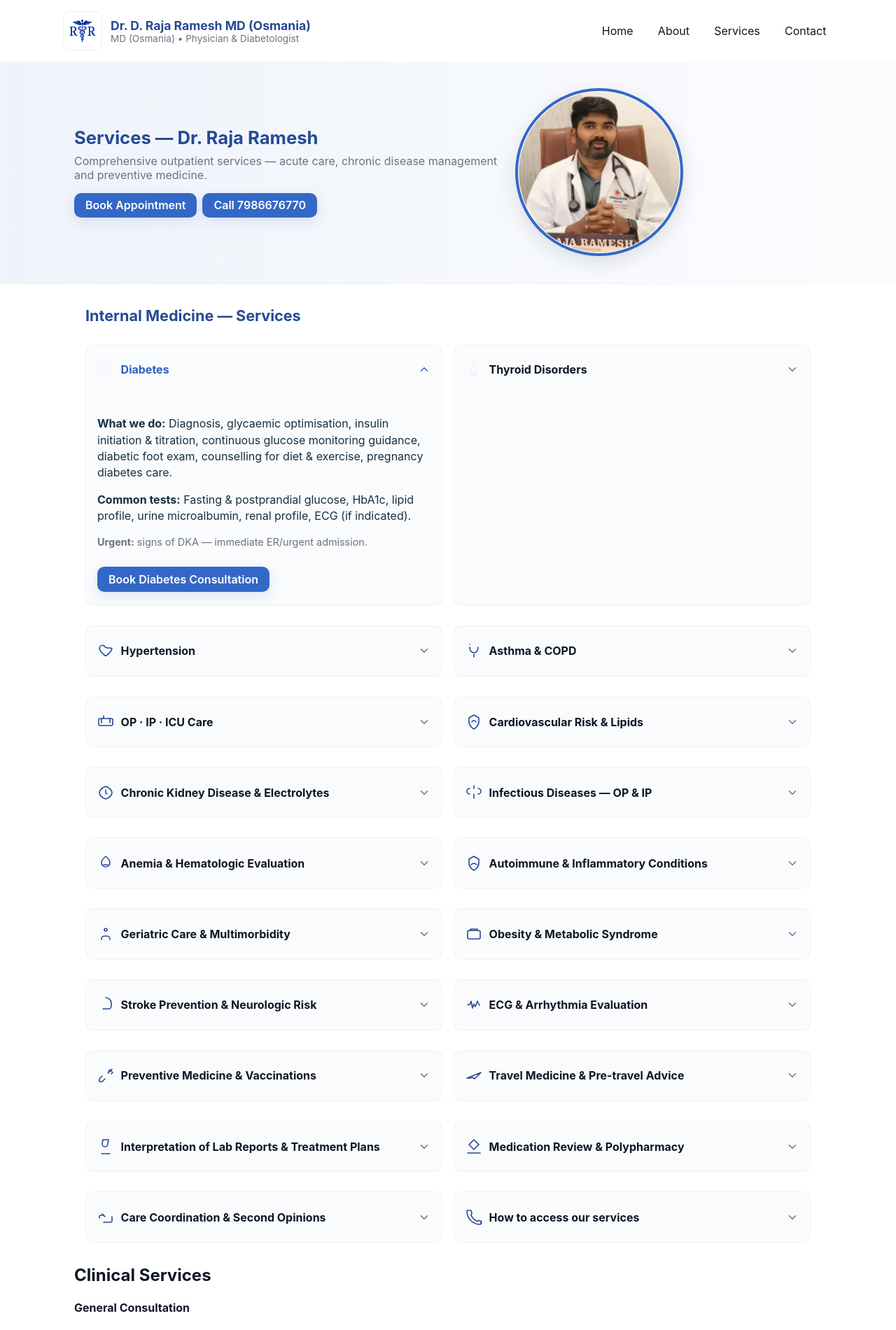
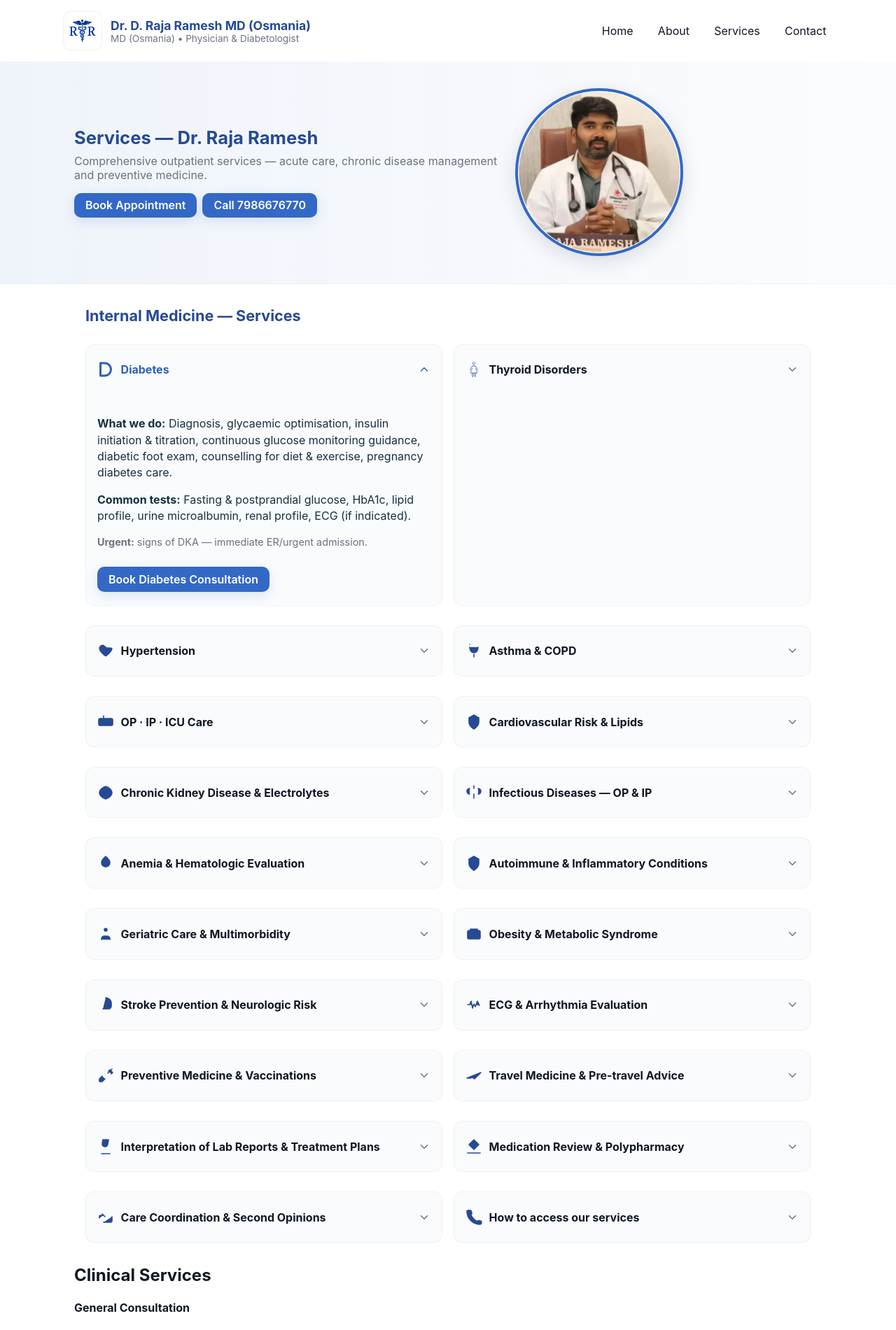
Before and after one commit to drrajarameshd/rr, a Jekyll site: the page services.html, which Jekyll copies as it is, in a window 1280 px wide. Shown: the top 1901 px of the page at 70% size. Built offline with Jekyll 4.4.1, drawn with Linux system fonts in a browser that asks for light colours.

Commit message:
Update services.css

```diff
--- a/assets/css/services.css
+++ b/assets/css/services.css
@@ -60,7 +60,7 @@ details[open] > .rr-services__summary::after {
   flex: 0 0 20px;
   transition: color .22s ease, transform .22s ease;
 }
-.rr-icon svg { width: 100%; height: 100%; stroke: currentColor; fill: none; }
+.rr-icon svg { width: 100%; height: 100%; fill: currentColor; }
 
 .rr-services__body {
   padding: 0.9rem 1rem 1.2rem;
```
